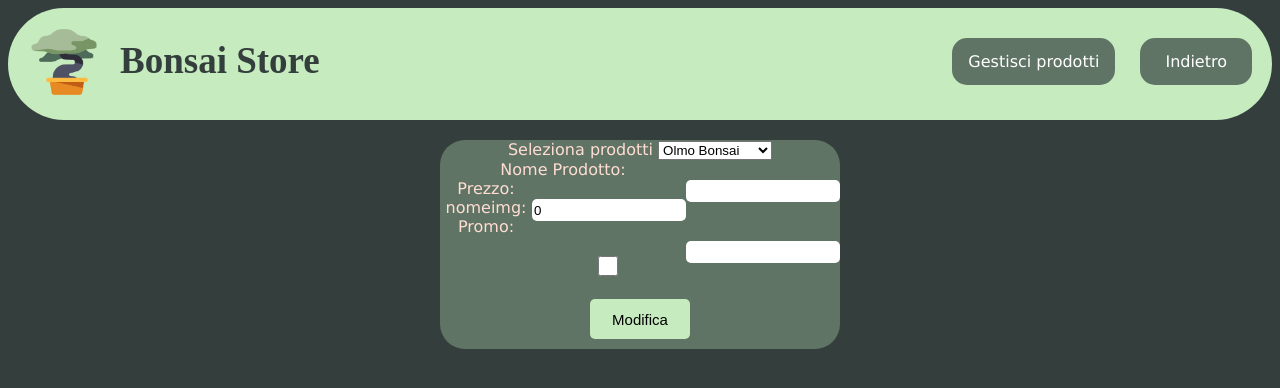
After one commit to FedericoRisoli/bdp, a PHP site: page /modify.php in a window 1280 px wide. The commit adds this page. Shown: the top 388 px of the page. Run offline with PHP 8.4, Linux system fonts and the light colour scheme; data comes from the database, SQL or seed files in the repository.

Commit message:
Modifica prodotto funzionante

```diff
--- a/logged.php
+++ b/logged.php
@@ -101,7 +101,7 @@ function login($u,$p,$conn)
       <a href="javascript:void(0)" class="dropbtn">Gestisci prodotti</a>
       <div class="dropdown-content">
         <a href="add.html">Aggiungi Prodotto</a>
-        <a href="modify.html">Modifica Prodotto</a>
+        <a href="modify.php">Modifica Prodotto</a>
         <a href="remove.html">Rimuovi Prodotto</a>
       </div>
     </li>');
--- /dev/null
+++ b/modify.php
@@ -0,0 +1,64 @@
+<!DOCTYPE html>
+<?php
+$conn=new mysqli('localhost','root','','bonsaistore');
+if($conn->connect_error)
+{
+    die('connessione fallita' .$conn->connect_error);
+}
+$prodotti="SELECT id,nome FROM prodotti";
+$result=mysqli_query($conn,$prodotti);
+?>
+<html lang="it">
+<head>
+  <meta charset="UTF-8">
+  <title>Bonsai Store</title>
+  <link rel="stylesheet" href="Style.css">
+
+</head>
+<body>
+  <ul>
+    <li><a  href="index.php"> <img class="logo" src="imgsito/logo.png"></a></li>
+    <li><h2 class="title">Bonsai Store</h2></li>
+    <li class="acc_button"><a class="normalbutton" href="logged.php">Indietro</a></li>
+    <li class="dropdown">
+        <a href="javascript:void(0)" class="dropbtn">Gestisci prodotti</a>
+        <div class="dropdown-content">
+          <a href="add.html">Aggiungi Prodotto</a>
+          <a href="modify.html">Modifica Prodotto</a>
+          <a href="remove.html">Rimuovi Prodotto</a>
+        </div>
+      </li>
+  </ul>
+    <form class="lform" name="f" method="POST" action="productmanager.php" >
+    <label>Seleziona prodotti</label>
+    <select name="sel">
+      <?php
+foreach ($result as $row) {
+  echo "<option value=".$row['id'].">" . $row['nome'] . "</option>";
+}
+      ?>
+    </select>
+    <br>
+
+        <label class="lab">Nome Prodotto:</label>
+        <input class="textfield" type="text" name="nome" value="">
+     <br>
+
+        <label>Prezzo:</label>
+        <input class="textfield" type="number" step="0.01" name="prezzo" value="0">
+    <br>
+
+        <label>nomeimg:</label>
+        <input class="textfield" type="text" name="n_img" value="">
+    <br>
+
+        <label>Promo:</label>
+        <input class="textfield" type="checkbox" name="promo">
+
+      <p>
+        <input type="hidden" name="chekoperation" value="mdf">
+        <input class="sub" type="submit" value="Modifica">
+      </p>
+    </form>
+</body>
+</html>
```
Also changed, not shown: productmanager.php (+28 -7 lines).
